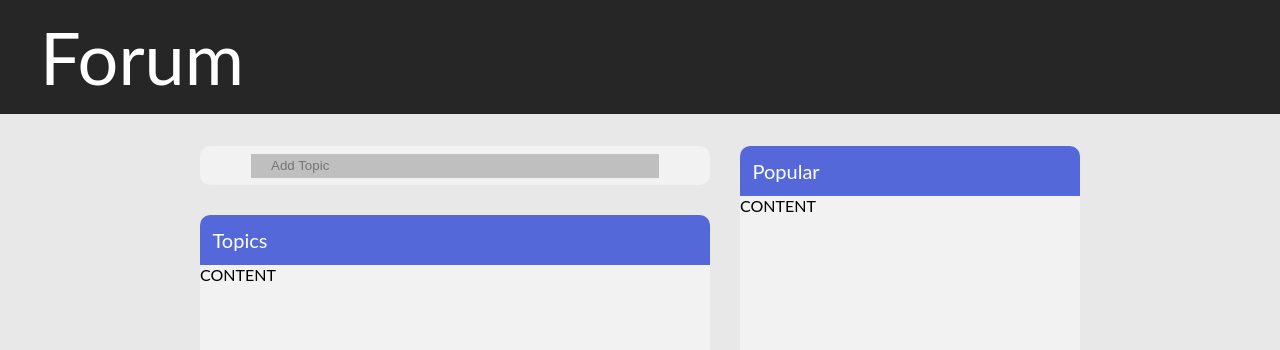
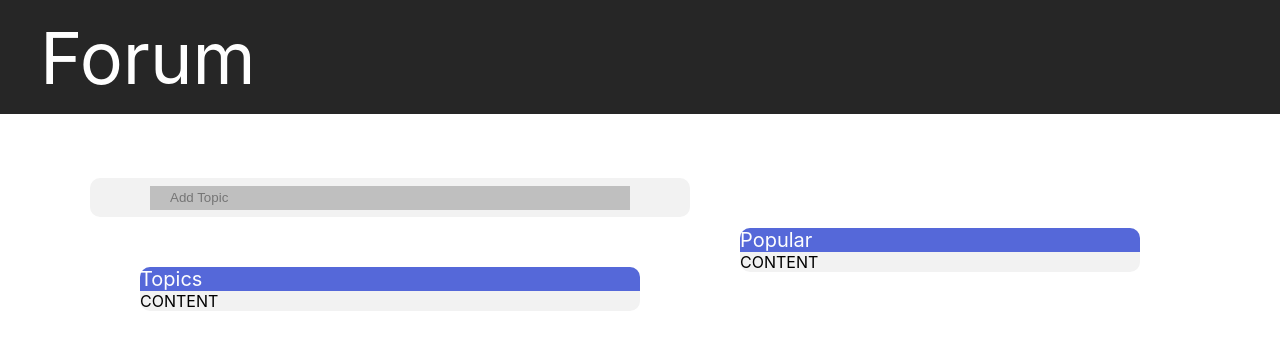
Before and after one commit to PRZYPRAWA/discussion-forum-frontend, a React (Create React App) app: page / in a window 1280 px wide. Shown: the top 350 px of the page. Built offline with nearby package versions, Linux system fonts and the light colour scheme; the HTML template or start-up script is replaced by a standard one.

Commit message:
Proper postitioning

```diff
--- a/src/App.css
+++ /dev/null
@@ -1,16 +0,0 @@
- :root {
-    --containerHeaderHeight: 50px;
-  }
-
-body {
-    background: rgba(191, 191, 191, 0.35);
-    font-family: 'Lato', Helvetica, sans-serif;
-}
-
-.container {
-  display: grid;
-  margin-top: 2rem;
-  grid-template-columns: 1fr 3fr 2fr 1fr;
-  grid-template-rows: 1fr 4fr;
-  gap: 30px;
-}
--- a/src/App.js
+++ b/src/App.js
@@ -1,32 +1,48 @@
 import React from "react";
-import "./App.css";
 import Header from "./components/Header";
 import Container from "./components/Container";
 import AddTopic from "./components/AddTopic";
+import styled from "styled-components";
+
+const StyledApp = styled.div`
+  :root {
+    --containerHeaderHeight: 50px;
+  }
+
+  body {
+    background: rgba(191, 191, 191, 0.35);
+    font-family: "Lato", Helvetica, sans-serif;
+  }
+
+  .container {
+    display: flex;
+    margin-top: 2rem;
+    justify-content: center;
+    height: 500px;
+  }
+
+  .container-small {
+    display: flex;
+    flex-direction: column;
+    margin-top: 2rem;
+    justify-content: flex-start;
+  }
+`;
 
 function App() {
   return (
-    <>
+    <StyledApp>
       <Header title="Forum" />
       <div className="container">
-        <AddTopic placeholder="Add Topic"></AddTopic>
-
-        <Container
-          title="Topics"
-          content="CONTENT"
-          minWidth="400px"
-          gridCol="2 / 3"
-          gridRow="2 /"
-        />
-
-        <Container
-          title="Popular"
-          content="CONTENT"
-          gridCol="3 / 4"
-          gridRow="1 / 3"
-        />
+        <div className="container-small ">
+          <AddTopic placeholder="Add Topic"></AddTopic>
+          <Container title="Topics" content="CONTENT" minWidth="500px" />
+        </div>
+        <div className="container-small ">
+          <Container title="Popular" content="CONTENT" minWidth="400px" />
+        </div>
       </div>
-    </>
+    </StyledApp>
   );
 }
 
--- a/src/components/Container.js
+++ b/src/components/Container.js
@@ -6,23 +6,21 @@ const StyledContainer = styled.div`
   background: #f2f2f2;
   border-radius: 10px;
   min-width: ${({ minWidth }) => minWidth};
-  grid-row: ${({ gridRow }) => gridRow};
-  grid-column: ${({ gridCol }) => gridCol};
+  margin: 50px;
 `;
 
 const StyledContainerHeader = styled.div`
   background: #5568d9;
   height: calc(var(--containerHeaderHeight) - 12.5px);
-  border-radius: 10px 10px 0px 0px;
+  border-radius: 10px 10px 0 0;
   font-size: 20px;
   color: #fefefe;
-  padding-top: calc(calc(var(--containerHeaderHeight) - 25px) / 2);
-  padding-left: 12.5px;
+  padding: calc(calc(var(--containerHeaderHeight) - 25px) / 2);
 `;
 
-const Container = ({ title, content, gridRow, gridCol, minWidth }) => {
+const Container = ({ title, content, minWidth }) => {
   return (
-    <StyledContainer gridRow={gridRow} gridCol={gridCol} minWidth={minWidth}>
+    <StyledContainer minWidth={minWidth}>
       <StyledContainerHeader>{title}</StyledContainerHeader>
       {content}
     </StyledContainer>
```
Also changed, not shown: src/logo.svg (deleted).
